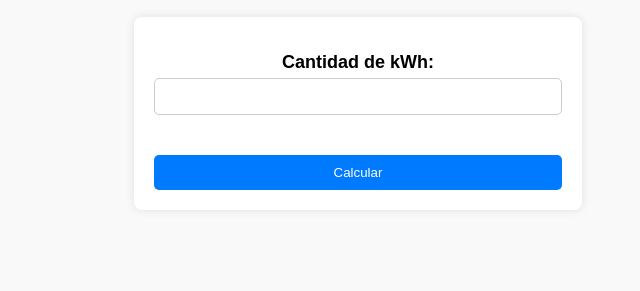
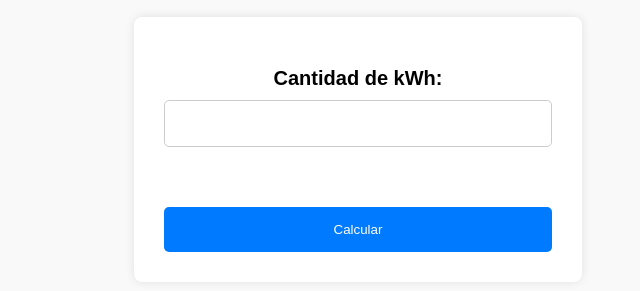
Before and after one commit to Alej0prepper/costo_corriente_web, a plain HTML site: page index.html in a window 1280 px wide. Shown: the part 71-362 px from the top of the page, without its empty margins (282-922 px from the left). Drawn offline with Linux system fonts and the light colour scheme.

Commit message:
corrigiendo tamannos

```diff
--- a/estilos.css
+++ b/estilos.css
@@ -7,48 +7,49 @@ body {
     max-width: 600px;
     margin: auto;
     padding: 20px;
-    background-color: #f9f9f9; /* Añadir un fondo claro para mejorar la legibilidad */
+    background-color: #f9f9f9;
 }
 
 form {
     display: flex;
-    flex-direction: column; /* Cambiar a columna para un diseño más limpio */
+    flex-direction: column;
     justify-content: center;
-    align-items: center; /* Centrar los elementos horizontalmente */
-    background-color: #ffffff; /* Fondo blanco para contraste */
-    padding: 20px;
+    align-items: center;
+    background-color: #ffffff;
+    padding: 30px; /* Aumentar el padding para dar más espacio interior */
     border-radius: 8px;
     box-shadow: 0 0 10px rgba(0,0,0,0.1);
-    width: 80%; /* Limitar el ancho del formulario para un diseño más limpio */
-    margin: 0 auto; /* Centrar el formulario en el cuerpo */
+    width: 80%;
+    margin: 0 auto;
 }
 
 label {
     display: block;
-    margin-top: 15px;
-    font-weight: bold; /* Hacer los labels más prominentes */
+    margin-top: 20px; /* Aumentar el margen superior para mayor separación */
+    font-weight: bold;
+    font-size: 18px; /* Aumentar el tamaño de la fuente de los labels */
 }
 
 input[type="number"] {
     width: 100%;
-    padding: 10px;
-    margin-top: 5px;
+    padding: 15px; /* Aumentar el padding para una mejor interacción */
+    margin-top: 10px;
     box-sizing: border-box;
-    margin-bottom: 20px;
-    border: 1px solid #ccc; /* Añadir bordes claros para mejorar la visibilidad */
-    border-radius: 5px; /* Redondear los bordes de los campos de entrada */
+    margin-bottom: 30px; /* Aumentar el margen inferior para separar el campo del botón */
+    border: 1px solid #ccc;
+    border-radius: 5px;
 }
 
 button {
     background-color: #007BFF;
     color: white;
-    padding: 10px 20px;
+    padding: 15px 25px; /* Aumentar el padding para un botón más grande */
     border: none;
     border-radius: 5px;
     cursor: pointer;
     width: 100%;
-    margin-top: 20px;
-    transition: background-color 0.3s ease; /* Animación suave al pasar el mouse */
+    margin-top: 30px; /* Aumentar el margen superior para mayor separación */
+    transition: background-color 0.3s ease;
 }
 
 button:hover {
@@ -56,34 +57,16 @@ button:hover {
 }
 
 #resultado {
-    margin-top: 40px;
+    margin-top: 50px; /* Aumentar el margen superior para mayor separación */
     font-weight: bold;
     text-align: center;
+    font-size: 22px; /* Aumentar el tamaño de la fuente del resultado */
 }
 
 /* Estilos para pantallas pequeñas */
 @media (max-width: 480px) {
     form {
-        padding: 10px;
-    }
-
-    input[type="number"], button {
-        padding: 7px;
-    }
-
-    label {
-        font-size: 14px;
-    }
-
-    #resultado {
-        font-size: 16px;
-    }
-}
-
-/* Estilos para pantallas medianas */
-@media (min-width: 481px) and (max-width: 768px) {
-    form {
-        padding: 15px;
+        padding: 20px;
     }
 
     input[type="number"], button {
@@ -95,18 +78,18 @@ button:hover {
     }
 
     #resultado {
-        font-size: 18px;
+        font-size: 20px;
     }
 }
 
-/* Estilos para pantallas grandes */
-@media (min-width: 769px) {
+/* Estilos para pantallas medianas */
+@media (min-width: 481px) and (max-width: 768px) {
     form {
-        padding: 20px;
+        padding: 25px;
     }
 
     input[type="number"], button {
-        padding: 10px;
+        padding: 12px;
     }
 
     label {
@@ -114,6 +97,25 @@ button:hover {
     }
 
     #resultado {
+        font-size: 22px;
+    }
+}
+
+/* Estilos para pantallas grandes */
+@media (min-width: 769px) {
+    form {
+        padding: 30px;
+    }
+
+    input[type="number"], button {
+        padding: 15px;
+    }
+
+    label {
         font-size: 20px;
     }
+
+    #resultado {
+        font-size: 24px;
+    }
 }
```
